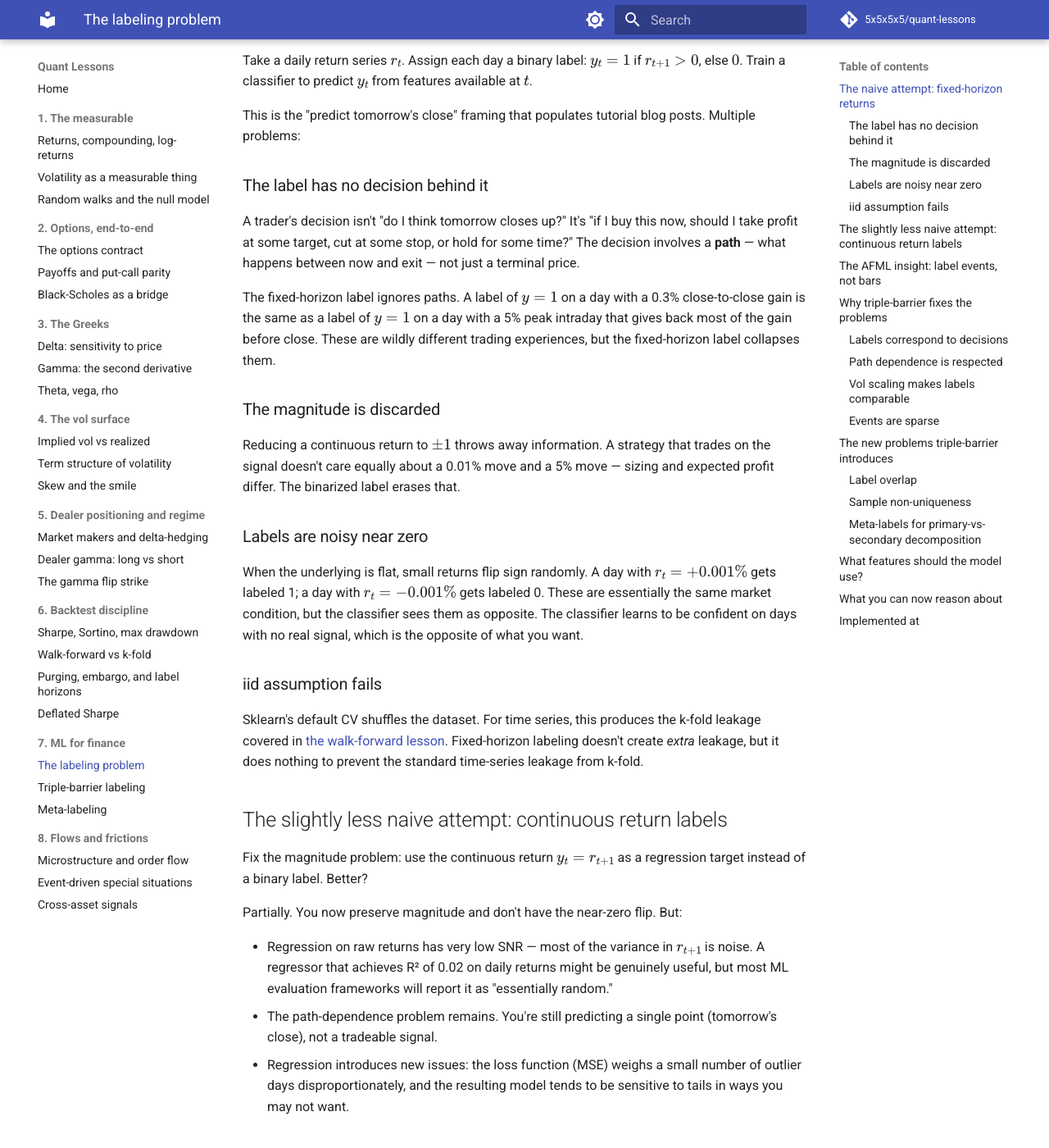
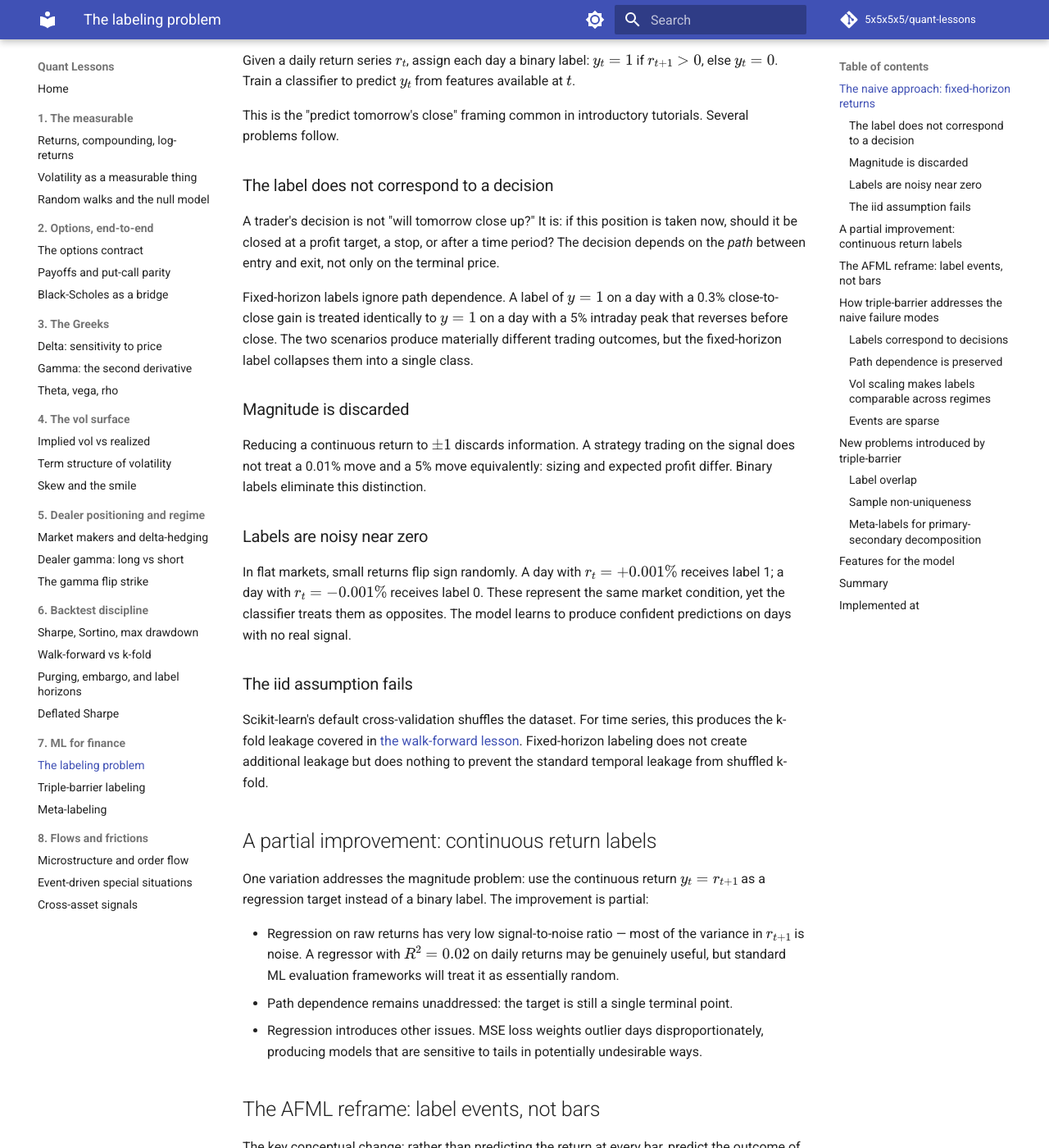
Before and after one commit to 5x5x5x5/quant-lessons, an MkDocs documentation site: the page built from docs/ml/labeling-problem.md, in a window 1280 px wide and 1400 px high, scrolled down 354 px. Shown: the whole window at 82% size. Built offline with MkDocs 1.6.1 and Material for MkDocs 9.7.7, drawn with Linux system fonts in a browser that asks for light colours; comment, search, counter and statistics services are not loaded; some of the changed text lies outside the part shown.

Commit message:
revise Part 7 tone: more professional, less chatty
labeling-problem.md, triple-barrier.md, meta-labeling.md revised.
Math, formulas, checklist, and the worked 46%→56% hit-rate example
preserved. Closing sections reframed as "Summary" with impersonal voice.

Generated with [Claude Code](https://claude.ai/code)
via [Happy](https://happy.engineering)

Co-Authored-By: Claude <noreply@anthropic.com>
Co-Authored-By: Happy <yesreply@happy.engineering>

```diff
--- a/docs/ml/labeling-problem.md
+++ b/docs/ml/labeling-problem.md
@@ -7,112 +7,108 @@ code_ref: "—"
 
 # The labeling problem
 
-ML needs labels. What label should you give a financial time series?
+Supervised ML requires labels. What label should be assigned to observations in a financial time series?
 
-The textbook answer, "predict tomorrow's return" or "predict the sign of tomorrow's return," is wrong in ways that become obvious once you've tried it. This lesson is about why the naive labeling strategies fail, and what kind of labels the AFML framework uses instead. It sets up the triple-barrier method in the next lesson.
+The textbook answer — predict tomorrow's return or predict its sign — fails in specific ways once applied. This lesson explains why naive labeling strategies fall short and introduces the labeling framework AFML uses. It sets up the triple-barrier method in the next lesson.
 
-## The naive attempt: fixed-horizon returns
+## The naive approach: fixed-horizon returns
 
-Take a daily return series $r_t$. Assign each day a binary label: $y_t = 1$ if $r_{t+1} > 0$, else $0$. Train a classifier to predict $y_t$ from features available at $t$.
+Given a daily return series $r_t$, assign each day a binary label: $y_t = 1$ if $r_{t+1} > 0$, else $y_t = 0$. Train a classifier to predict $y_t$ from features available at $t$.
 
-This is the "predict tomorrow's close" framing that populates tutorial blog posts. Multiple problems:
+This is the "predict tomorrow's close" framing common in introductory tutorials. Several problems follow.
 
-### The label has no decision behind it
+### The label does not correspond to a decision
 
-A trader's decision isn't "do I think tomorrow closes up?" It's "if I buy this now, should I take profit at some target, cut at some stop, or hold for some time?" The decision involves a **path** — what happens between now and exit — not just a terminal price.
+A trader's decision is not "will tomorrow close up?" It is: if this position is taken now, should it be closed at a profit target, a stop, or after a time period? The decision depends on the *path* between entry and exit, not only on the terminal price.
 
-The fixed-horizon label ignores paths. A label of $y = 1$ on a day with a 0.3% close-to-close gain is the same as a label of $y = 1$ on a day with a 5% peak intraday that gives back most of the gain before close. These are wildly different trading experiences, but the fixed-horizon label collapses them.
+Fixed-horizon labels ignore path dependence. A label of $y = 1$ on a day with a 0.3% close-to-close gain is treated identically to $y = 1$ on a day with a 5% intraday peak that reverses before close. The two scenarios produce materially different trading outcomes, but the fixed-horizon label collapses them into a single class.
 
-### The magnitude is discarded
+### Magnitude is discarded
 
-Reducing a continuous return to $\pm 1$ throws away information. A strategy that trades on the signal doesn't care equally about a 0.01% move and a 5% move — sizing and expected profit differ. The binarized label erases that.
+Reducing a continuous return to $\pm 1$ discards information. A strategy trading on the signal does not treat a 0.01% move and a 5% move equivalently: sizing and expected profit differ. Binary labels eliminate this distinction.
 
 ### Labels are noisy near zero
 
-When the underlying is flat, small returns flip sign randomly. A day with $r_t = +0.001\%$ gets labeled 1; a day with $r_t = -0.001\%$ gets labeled 0. These are essentially the same market condition, but the classifier sees them as opposite. The classifier learns to be confident on days with no real signal, which is the opposite of what you want.
+In flat markets, small returns flip sign randomly. A day with $r_t = +0.001\%$ receives label 1; a day with $r_t = -0.001\%$ receives label 0. These represent the same market condition, yet the classifier treats them as opposites. The model learns to produce confident predictions on days with no real signal.
 
-### iid assumption fails
+### The iid assumption fails
 
-Sklearn's default CV shuffles the dataset. For time series, this produces the k-fold leakage covered in [the walk-forward lesson](../backtest/walk-forward.md). Fixed-horizon labeling doesn't create *extra* leakage, but it does nothing to prevent the standard time-series leakage from k-fold.
+Scikit-learn's default cross-validation shuffles the dataset. For time series, this produces the k-fold leakage covered in [the walk-forward lesson](../backtest/walk-forward.md). Fixed-horizon labeling does not create additional leakage but does nothing to prevent the standard temporal leakage from shuffled k-fold.
 
-## The slightly less naive attempt: continuous return labels
+## A partial improvement: continuous return labels
 
-Fix the magnitude problem: use the continuous return $y_t = r_{t+1}$ as a regression target instead of a binary label. Better?
+One variation addresses the magnitude problem: use the continuous return $y_t = r_{t+1}$ as a regression target instead of a binary label. The improvement is partial:
 
-Partially. You now preserve magnitude and don't have the near-zero flip. But:
+- Regression on raw returns has very low signal-to-noise ratio — most of the variance in $r_{t+1}$ is noise. A regressor with $R^2 = 0.02$ on daily returns may be genuinely useful, but standard ML evaluation frameworks will treat it as essentially random.
+- Path dependence remains unaddressed: the target is still a single terminal point.
+- Regression introduces other issues. MSE loss weights outlier days disproportionately, producing models that are sensitive to tails in potentially undesirable ways.
 
-- Regression on raw returns has very low SNR — most of the variance in $r_{t+1}$ is noise. A regressor that achieves R² of 0.02 on daily returns might be genuinely useful, but most ML evaluation frameworks will report it as "essentially random."
-- The path-dependence problem remains. You're still predicting a single point (tomorrow's close), not a tradeable signal.
-- Regression introduces new issues: the loss function (MSE) weighs a small number of outlier days disproportionately, and the resulting model tends to be sensitive to tails in ways you may not want.
+## The AFML reframe: label events, not bars
 
-## The AFML insight: label events, not bars
+The key conceptual change: rather than predicting the return at every bar, predict the outcome of specific events where a trading decision would actually be made.
 
-The key reframe. Don't try to predict the return of every bar. Predict the outcome of **specific events** where a trading decision would actually be made.
+An event is a moment at which a primary signal fires — an RSI cross, a volatility spike, a news release, a calendar trigger. At each event, the labeling question becomes: given the primary signal at time $t$, what would the outcome have been had the trade been taken?
 
-An event is a moment where a primary signal fires — an RSI cross, a volatility spike, a news release, a calendar trigger. At each event, the labeling question becomes: "Given the primary signal at time $t$, what would have happened if we'd taken the trade?"
-
-"What would have happened" is answered by a specific exit rule. The canonical choice: **triple-barrier**. Three barriers define when the trade ends:
+The outcome is determined by a specific exit rule. The canonical choice is the **triple barrier**, which defines three exit conditions:
 
 - **Upper barrier** (profit-take): a move of $+\text{pt\_mult} \times \sigma$ above entry.
 - **Lower barrier** (stop-loss): a move of $-\text{sl\_mult} \times \sigma$ below entry.
 - **Vertical barrier** (time stop): a fixed maximum holding period.
 
-Whichever barrier hits first determines the label. Upper hit: label $+1$. Lower hit: label $-1$. Vertical hit: label = $\text{sign}(r_\text{final})$, which is $+1$ if the position was net-up on the day the time stop triggered, $-1$ if net-down.
+The first barrier hit determines the label: upper hit yields $+1$, lower hit yields $-1$, vertical hit yields $\text{sign}(r_\text{final})$ ($+1$ if the position was net positive at the time stop, $-1$ otherwise).
 
-This is the labeling system the trading project uses. [The next lesson](triple-barrier.md) develops the mechanics.
+This is the labeling system used in the trading project. [The next lesson](triple-barrier.md) develops the mechanics.
 
-## Why triple-barrier fixes the problems
-
-Running down the failure modes of naive labels:
+## How triple-barrier addresses the naive failure modes
 
 ### Labels correspond to decisions
 
-A triple-barrier label answers "was it correct to take the trade?" in terms that map to actual trading actions. The profit-take and stop-loss levels are things the strategy could have done in practice. The time barrier reflects the hold-period constraint.
+A triple-barrier label answers the question: was taking the trade correct? The profit-take and stop-loss levels are actions the strategy could have executed in practice. The time barrier reflects the maximum holding period constraint.
 
-### Path dependence is respected
+### Path dependence is preserved
 
-The label depends on the entire path between entry and exit, not just the terminal return. A +5% peak that reverses to −1% gets labeled differently (likely stop-loss hit at some point) than a path that rises slowly to +1% (likely profit-take or vertical hit with positive return).
+The label depends on the entire path between entry and exit, not only the terminal return. A +5% peak that reverses to −1% is labeled differently (likely stop-loss hit at some point) than a path that rises slowly to +1% (likely profit-take or vertical hit with positive return).
 
-### Vol scaling makes labels comparable
+### Vol scaling makes labels comparable across regimes
 
-Barriers are specified in units of rolling volatility. A 2σ move in 2017 and a 2σ move in 2020 are labeled the same way, even though their dollar magnitudes differ by 5× or more. The classifier sees comparable targets across regimes.
+Barriers are specified in units of rolling volatility. A 2σ move in 2017 and a 2σ move in 2020 receive the same label, even though their dollar magnitudes may differ by 5× or more. The classifier sees comparable targets across different volatility regimes.
 
 ### Events are sparse
 
-A typical strategy has hundreds to thousands of events per year, not thousands of bars. This is the right density — enough data to train on, not so much that each "observation" is dominated by noise.
+A typical strategy produces hundreds to thousands of events per year rather than thousands of bars. This density is appropriate: enough data for training, but each observation is not dominated by noise.
 
-## The new problems triple-barrier introduces
-
-Every fix creates new problems. The ones triple-barrier brings:
+## New problems introduced by triple-barrier
 
 ### Label overlap
 
-If events are close together in time, their label horizons overlap. An event at $t$ has a label depending on prices through $t + 5$. An event at $t + 2$ has a label depending on prices through $t + 7$. The two overlap by three days. Labels are not iid — they share underlying price realizations.
+When events occur close together in time, their label horizons overlap. An event at $t$ has a label depending on prices through $t + 5$. An event at $t + 2$ has a label depending on prices through $t + 7$. The two labels overlap by three days, so the labels are not iid — they share underlying price realizations.
 
-This breaks naive cross-validation. [Purging](../backtest/purging-embargo.md) is the fix, covered earlier in Part 6.
+This breaks naive cross-validation. [Purging](../backtest/purging-embargo.md) is the correction, covered in Part 6.
 
 ### Sample non-uniqueness
 
-Overlapping labels share "causal" observations — the same price move can label multiple events. Treating them as iid in training over-weights those overlapping regions. **Sample weighting by uniqueness** — how "unique" each label's information is — corrects for this. AFML's sequential bootstrap (implemented in `packages/afml/src/afml/bootstrap.py`) is the standard machinery.
+Overlapping labels share causal observations — the same price move contributes to multiple event labels. Treating the labels as iid in training over-weights the overlapping regions. Sample weighting by uniqueness corrects for this. AFML's sequential bootstrap (implemented in `packages/afml/src/afml/bootstrap.py`) is the standard tool.
 
-### Meta-labels for primary-vs-secondary decomposition
+### Meta-labels for primary-secondary decomposition
 
-A triple-barrier label describes whether a trade would have worked. But the real operational question is whether to *take* the trade at all. Meta-labeling splits this: a primary model emits direction, a secondary model predicts whether the primary's direction would have been profitable. Training data for the secondary uses the binarized meta-label ("did the primary bet work?"). [The meta-labeling lesson](meta-labeling.md) covers this.
+A triple-barrier label describes whether a trade would have been profitable. The operational question is whether to take the trade. Meta-labeling separates the two: a primary model emits direction, a secondary model predicts whether the primary's direction would have been profitable. The secondary's training target is the binarized meta-label ("did the primary bet succeed?"). [The meta-labeling lesson](meta-labeling.md) covers the construction.
 
-## What features should the model use?
+## Features for the model
 
-The labeling question is half the problem. The feature question — what predictors the model trains on — is the other half. A few things worth keeping in mind:
+Labeling is half the problem; feature selection is the other half. Several points matter:
 
-- **Stationarity.** Raw price is non-stationary. Features should be stationary or approximately so. Returns, log-returns, fractionally-differentiated prices, z-scored features.
-- **Fractional differentiation.** AFML's fracdiff recipe: preserves memory (the level information of price that classical differencing destroys) while achieving stationarity. `packages/afml/src/afml/fracdiff.py` implements this.
-- **Information at $t$, not $t + 1$.** Strictly: any feature used to predict an event at $t$ must be computable from data available at $t$. A feature that accidentally references $t + 1$ data is the classic "forward-looking" leak.
-- **Features for the secondary.** Meta-labeling features can include regime tags (from the GEX pipeline), trailing hit rates of the primary, vol regime, time-of-day, day-of-week — things that describe when the primary works vs fails.
+- **Stationarity.** Raw price is non-stationary. Features should be stationary or approximately so: returns, log-returns, fractionally-differentiated prices, z-scored features.
+- **Fractional differentiation.** AFML's fracdiff recipe preserves memory (the level information that classical differencing destroys) while achieving stationarity. `packages/afml/src/afml/fracdiff.py` implements this.
+- **Information available at $t$, not $t + 1$.** Any feature used to predict an event at $t$ must be computable from data available at $t$. Features that inadvertently reference $t + 1$ data produce forward-looking leakage.
+- **Features for the secondary.** Meta-labeling features may include regime tags (from the GEX pipeline), trailing hit rates of the primary, vol regime, time-of-day, and day-of-week — variables that describe when the primary signal works and when it fails.
 
-## What you can now reason about
+## Summary
 
-- Why "predict tomorrow's close" is not the right framing for an actually-tradeable ML model — it ignores decision structure, path dependence, and gives near-zero signal-to-noise.
-- Why labeling events rather than bars aligns ML with the trading decisions that actually matter.
-- The new problems triple-barrier introduces (label overlap, sample non-uniqueness) and why the rest of the AFML toolkit (purging, sequential bootstrap, meta-labeling) exists to address them.
+The reader can now reason about:
+
+- Why "predict tomorrow's close" is an inappropriate framing for a tradeable ML model: it ignores decision structure, path dependence, and has near-zero signal-to-noise.
+- Why labeling events rather than bars aligns ML with the trading decisions that matter.
+- The new problems introduced by triple-barrier labeling (label overlap, sample non-uniqueness) and why the rest of the AFML toolkit (purging, sequential bootstrap, meta-labeling) addresses them.
 
 ## Implemented at
 
```
Also changed, not shown: docs/ml/meta-labeling.md (+64 -64 lines), docs/ml/triple-barrier.md (+46 -44 lines).
